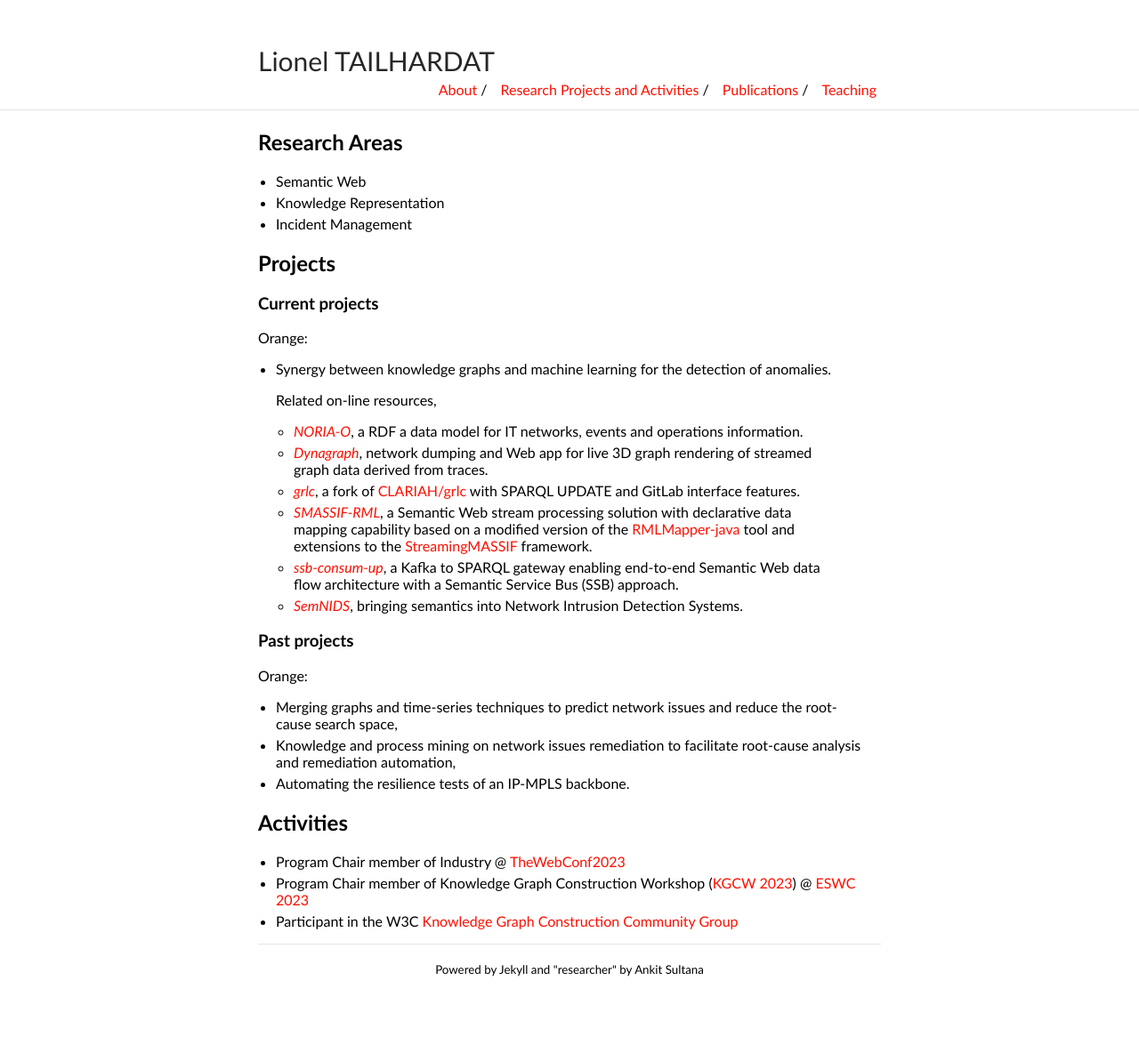
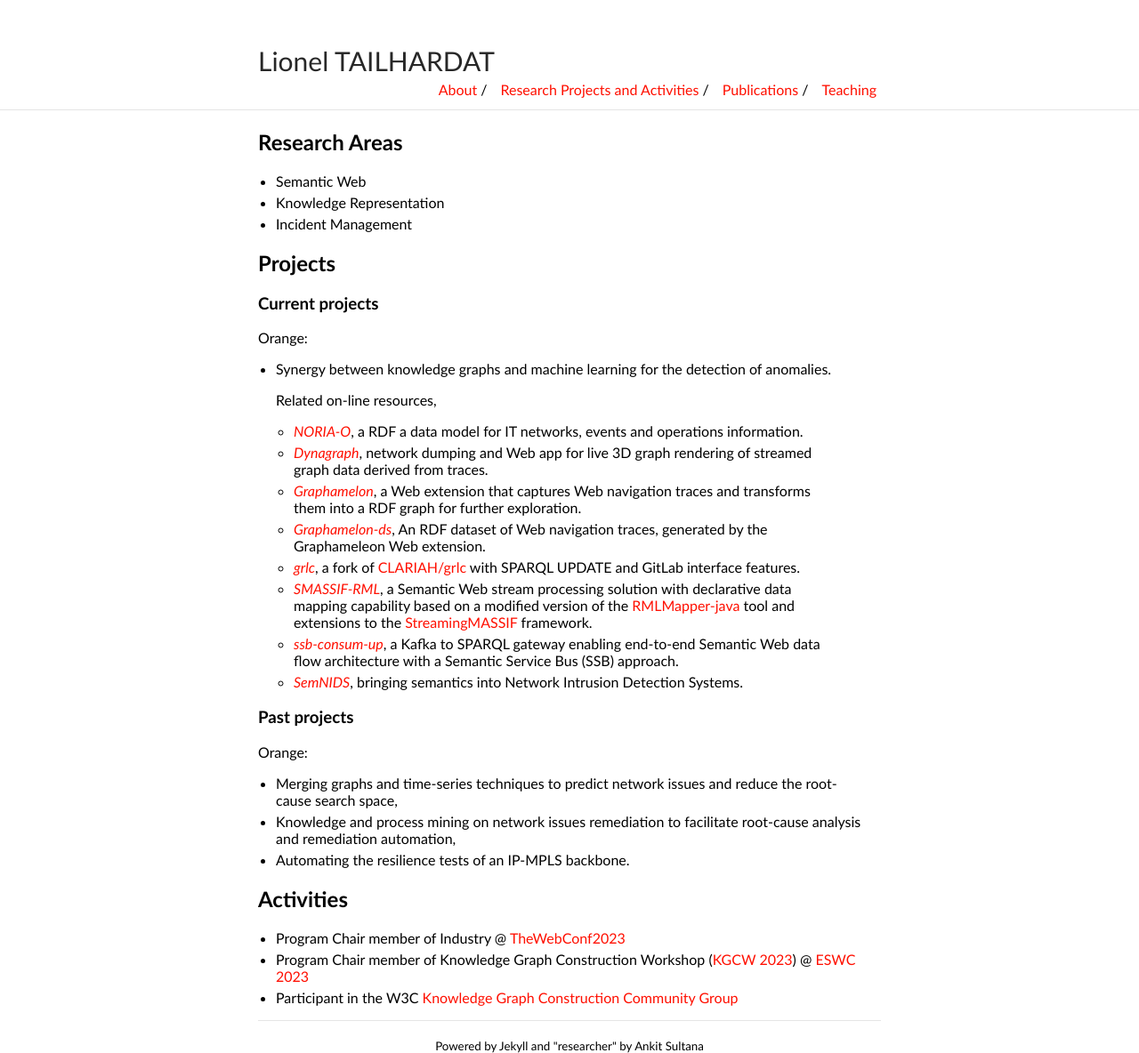
Before and after one commit to GenEars/GenEars.github.io, a Jekyll site: the page built from research.md, in a window 1280 px wide. Shown: the whole page at 89% size. Built offline with Jekyll 4.4.1, drawn with Linux system fonts in a browser that asks for light colours; before the commit the page ends 1098 px from its top, so only the background shows below that.

Commit message:
Added Graphameleon links
Signed-off-by: Lionel TAILHARDAT <lionel.tailhardat@orange.fr>

```diff
--- a/research.md
+++ b/research.md
@@ -20,6 +20,8 @@ Orange:
   Related on-line resources,
   * *[NORIA-O](https://w3id.org/noria/)*, a RDF a data model for IT networks, events and operations information.
   * *[Dynagraph](https://github.com/Orange-OpenSource/dynagraph)*, network dumping and Web app for live 3D graph rendering of streamed graph data derived from traces.
+  * *[Graphamelon](https://github.com/Orange-OpenSource/graphameleon)*, a Web extension that captures Web navigation traces and transforms them into a RDF graph for further exploration.
+  * *[Graphamelon-ds](https://github.com/Orange-OpenSource/graphameleon-ds)*, An RDF dataset of Web navigation traces, generated by the Graphameleon Web extension.
   * *[grlc](https://github.com/Orange-OpenSource/grlc)*, a fork of [CLARIAH/grlc](https://github.com/CLARIAH/grlc) with SPARQL UPDATE and GitLab interface features.
   * *[SMASSIF-RML](https://github.com/Orange-OpenSource/SMASSIF-RML)*, a Semantic Web stream processing solution with declarative data mapping capability based on a modified version of the [RMLMapper-java](https://github.com/RMLio/rmlmapper-java) tool and extensions to the [StreamingMASSIF](https://github.com/IBCNServices/StreamingMASSIF) framework.
   * *[ssb-consum-up](https://github.com/Orange-OpenSource/ssb-consum-up)*, a Kafka to SPARQL gateway enabling end-to-end Semantic Web data flow architecture with a Semantic Service Bus (SSB) approach.
```
